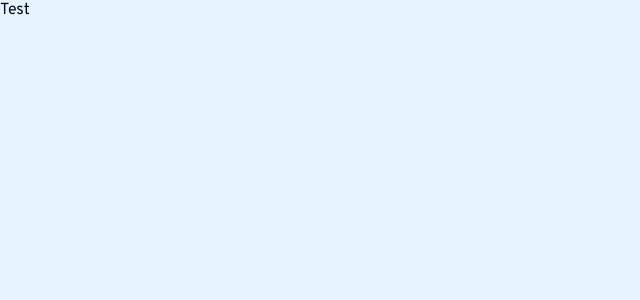
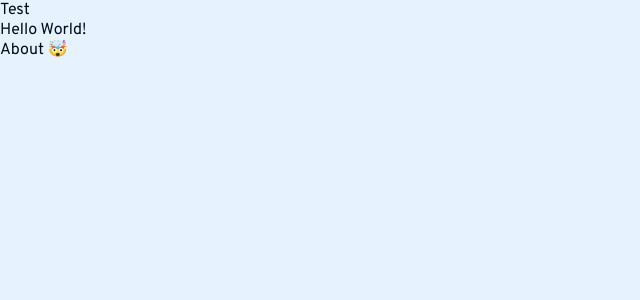
Before and after one commit to teziovsky/car-service-book-api, a React (Vite) app in the folder frontend/: page / in a window 1280 px wide. Shown: the top 300 px of the page, without its empty margins (0-640 px from the left). Built offline with nearby package versions, Linux system fonts and the light colour scheme.

Commit message:
feat(router): add global router config

```diff
--- a/frontend/src/main.tsx
+++ b/frontend/src/main.tsx
@@ -2,6 +2,7 @@ import "./main.scss";
 
 import React, { ReactNode } from "react";
 import ReactDOM from "react-dom/client";
+import { BrowserRouter } from "react-router-dom";
 import App from "views/App";
 
 export type DefaultProps = {
@@ -12,6 +13,8 @@ export type DefaultProps = {
 
 ReactDOM.createRoot(document.getElementById("root") as HTMLElement).render(
   <React.StrictMode>
-    <App />
+    <BrowserRouter>
+      <App />
+    </BrowserRouter>
   </React.StrictMode>
 );
--- /dev/null
+++ b/frontend/src/routes/index.tsx
@@ -0,0 +1,15 @@
+import React, { lazy } from "react";
+import { RouteObject } from "react-router-dom";
+import Index from "views/Index";
+
+const About = lazy(() => import("views/About"));
+
+const routes: RouteObject[] = [
+  {
+    path: "/",
+    element: <Index />,
+    children: [{ index: true, element: <About /> }],
+  },
+];
+
+export default routes;
--- /dev/null
+++ b/frontend/src/views/About.tsx
@@ -0,0 +1,7 @@
+import React from "react";
+
+const About = () => {
+  return <div>About 🤯</div>;
+};
+
+export default About;
--- a/frontend/src/views/App.tsx
+++ b/frontend/src/views/App.tsx
@@ -1,15 +1,16 @@
 import React from "react";
-import { BrowserRouter, Route, Routes } from "react-router-dom";
+import { useRoutes } from "react-router-dom";
 
-import Index from "./Index";
+import routes from "../routes";
 
 const App = () => {
+  const allRoutes = useRoutes(routes);
+
   return (
-    <BrowserRouter>
-      <Routes>
-        <Route path="/" element={<Index />} />
-      </Routes>
-    </BrowserRouter>
+    <>
+      <h1>Test</h1>
+      {allRoutes}
+    </>
   );
 };
 
--- a/frontend/src/views/Index.tsx
+++ b/frontend/src/views/Index.tsx
@@ -1,7 +1,13 @@
 import React from "react";
+import { Outlet } from "react-router-dom";
 
 const Index = () => {
-  return <div>Test</div>;
+  return (
+    <div>
+      <p>Hello World!</p>
+      <Outlet />
+    </div>
+  );
 };
 
 export default Index;
```
